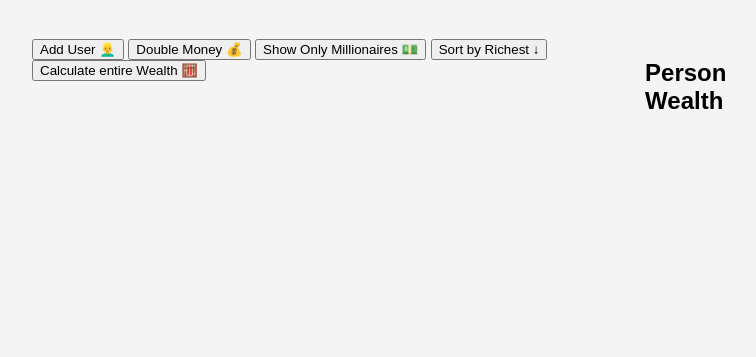
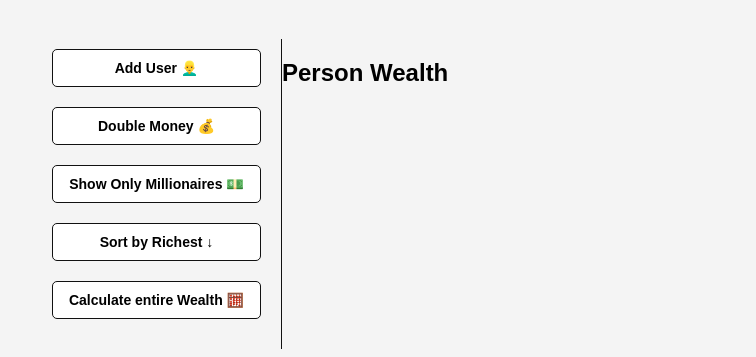
Before and after one commit to vic30004/DOM-Array-MethodsJS, a plain HTML site: page index.html in a window 1280 px wide. Shown: the part 61-418 px from the top of the page, without its empty margins (228-984 px from the left). Drawn offline with Linux system fonts and the light colour scheme.

Commit message:
styled the aside and buttons

```diff
--- a/style.css
+++ b/style.css
@@ -19,3 +19,22 @@ body{
     max-width: 100%;
     width: 800px;
 }
+
+aside{
+    padding: 10px 20px;
+    width: 250px;
+    border-right: 1px solid #111;
+}
+
+button{
+    background-color: #fff;
+    border: solid 1px #111;
+    border-radius: 5px;
+    cursor: pointer;
+    display: block;
+    width: 100%;
+    padding: 10px;
+    margin-bottom: 20px;
+    font-weight: bold;
+    font-size: 14px;
+}
```
